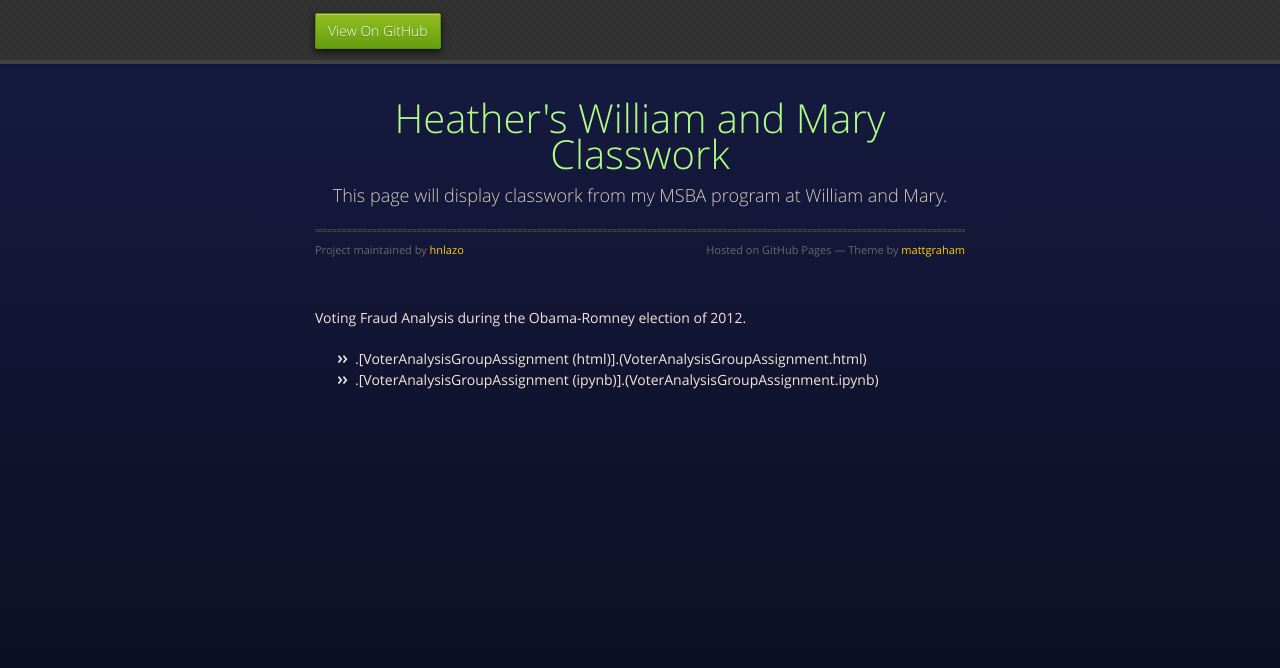
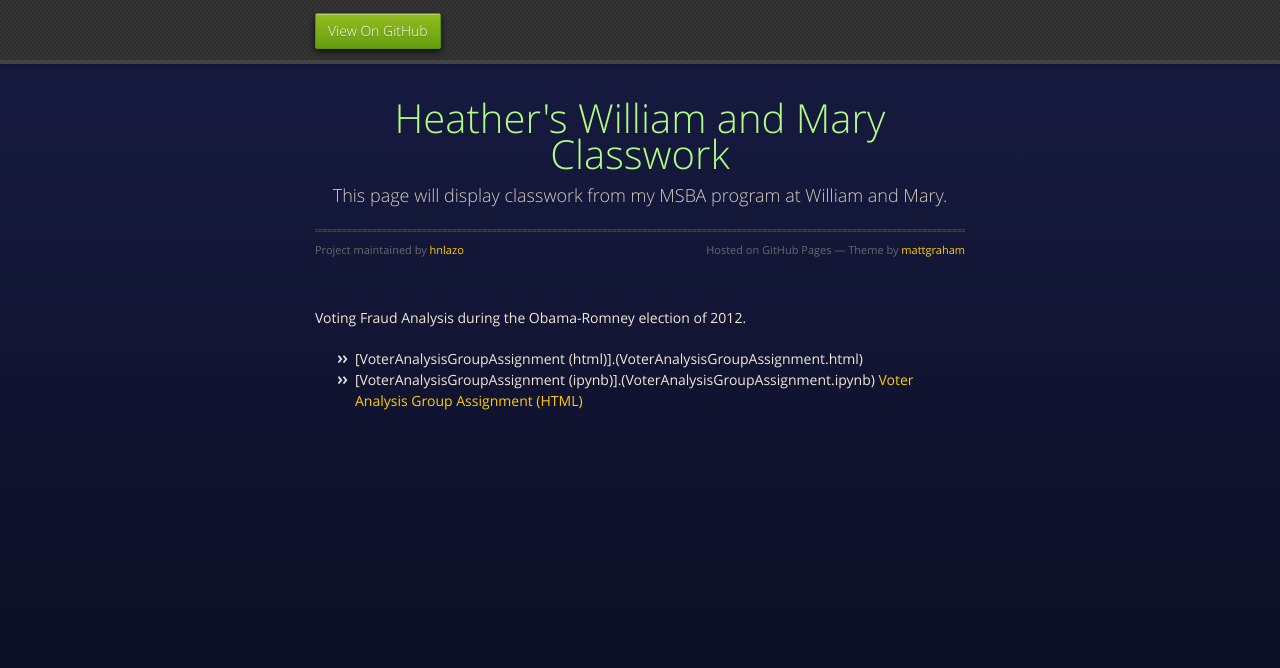
Before and after one commit to hnlazo/hnlazo.github.io, a Jekyll site: the page built from timeseries/index.md, in a window 1280 px wide. Shown: the top 668 px of the page. Built offline with Jekyll 4.4.1, drawn with Linux system fonts in a browser that asks for light colours; our own code applies the rules of GitHub Pages for plain Markdown files.

Commit message:
Update index.md

```diff
--- a/timeseries/index.md
+++ b/timeseries/index.md
@@ -4,5 +4,6 @@ Description: This is classwork from my CTBA course - week 2.
 ---
 
 Voting Fraud Analysis during the Obama-Romney election of 2012.
-- .[VoterAnalysisGroupAssignment (html)].(VoterAnalysisGroupAssignment.html)
-- .[VoterAnalysisGroupAssignment (ipynb)].(VoterAnalysisGroupAssignment.ipynb)
+- [VoterAnalysisGroupAssignment (html)].(VoterAnalysisGroupAssignment.html)
+- [VoterAnalysisGroupAssignment (ipynb)].(VoterAnalysisGroupAssignment.ipynb)
+[Voter Analysis Group Assignment (HTML)](.VoterAnalysisGroupAssignment.html)
```
